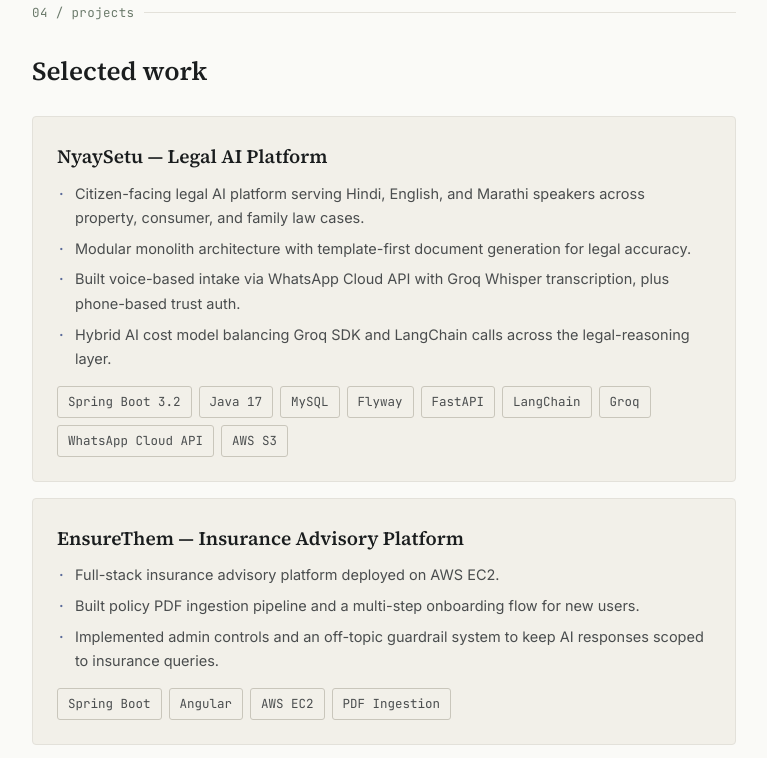
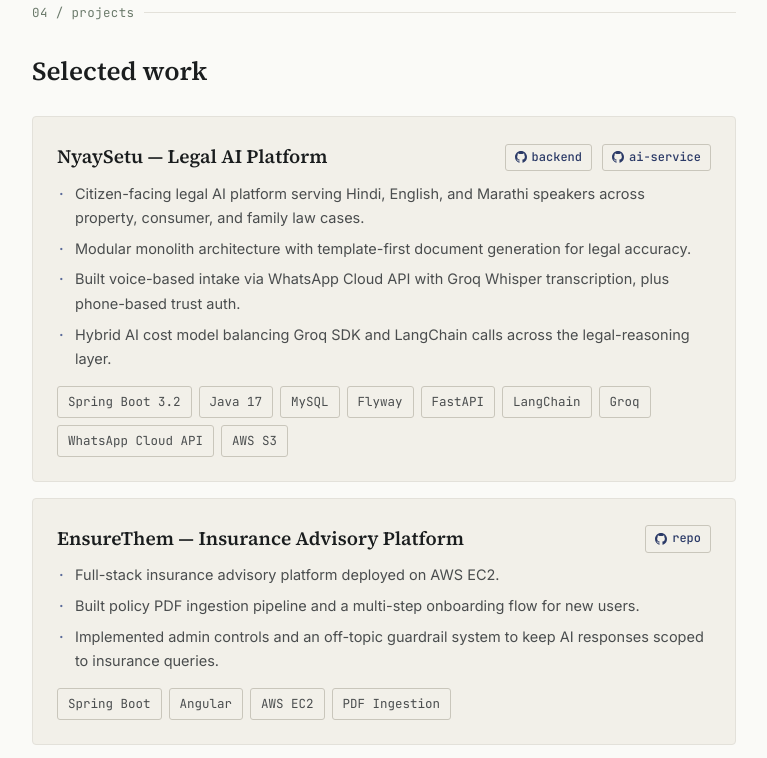
Before and after one commit to sahil1148/sahilkadbe, a plain HTML site: page index.html in a window 1280 px wide. Shown: the part 2576-3334 px from the top of the page, without its empty margins (256-1023 px from the left). Drawn offline with Linux system fonts and the light colour scheme.

Commit message:
added github links

```diff
--- a/index.html
+++ b/index.html
@@ -314,6 +314,39 @@
     font-size:19px;
     margin-bottom:10px;
     color:var(--ink);
+    display:flex;
+    align-items:baseline;
+    justify-content:space-between;
+    gap:12px;
+    flex-wrap:wrap;
+  }
+  .repo-links{
+    display:flex;
+    gap:10px;
+    flex-wrap:wrap;
+  }
+  .repo-link{
+    font-family:var(--mono);
+    font-size:12px;
+    font-weight:500;
+    color:var(--indigo);
+    border:1px solid var(--border-strong);
+    border-radius:3px;
+    padding:3px 9px;
+    display:inline-flex;
+    align-items:center;
+    gap:5px;
+    white-space:nowrap;
+    transition:background 0.15s ease, border-color 0.15s ease;
+  }
+  .repo-link:hover{
+    background:var(--paper);
+    border-color:var(--indigo);
+  }
+  .repo-link svg{
+    width:12px;
+    height:12px;
+    flex-shrink:0;
   }
   .project-card ul{
     list-style:none;
@@ -575,7 +608,19 @@
     <h2 class="section-title">Selected work</h2>
 
     <div class="project-card" style="margin-top:24px;">
-      <h3>NyaySetu — Legal AI Platform</h3>
+      <h3>
+        <span>NyaySetu — Legal AI Platform</span>
+        <span class="repo-links">
+          <a class="repo-link" href="https://github.com/sahil1148/nyaySetu" target="_blank" rel="noopener">
+            <svg viewBox="0 0 16 16" fill="currentColor"><path d="M8 0C3.58 0 0 3.58 0 8c0 3.54 2.29 6.53 5.47 7.59.4.07.55-.17.55-.38 0-.19-.01-.82-.01-1.49-2.01.37-2.53-.49-2.69-.94-.09-.23-.48-.94-.82-1.13-.28-.15-.68-.52-.01-.53.63-.01 1.08.58 1.23.82.72 1.21 1.87.87 2.33.66.07-.52.28-.87.51-1.07-1.78-.2-3.64-.89-3.64-3.95 0-.87.31-1.59.82-2.15-.08-.2-.36-1.02.08-2.12 0 0 .67-.21 2.2.82.64-.18 1.32-.27 2-.27.68 0 1.36.09 2 .27 1.53-1.04 2.2-.82 2.2-.82.44 1.1.16 1.92.08 2.12.51.56.82 1.27.82 2.15 0 3.07-1.87 3.75-3.65 3.95.29.25.54.73.54 1.48 0 1.07-.01 1.93-.01 2.2 0 .21.15.46.55.38A8.01 8.01 0 0 0 16 8c0-4.42-3.58-8-8-8z"/></svg>
+            backend
+          </a>
+          <a class="repo-link" href="https://github.com/sahil1148/nyaySet_ai_service" target="_blank" rel="noopener">
+            <svg viewBox="0 0 16 16" fill="currentColor"><path d="M8 0C3.58 0 0 3.58 0 8c0 3.54 2.29 6.53 5.47 7.59.4.07.55-.17.55-.38 0-.19-.01-.82-.01-1.49-2.01.37-2.53-.49-2.69-.94-.09-.23-.48-.94-.82-1.13-.28-.15-.68-.52-.01-.53.63-.01 1.08.58 1.23.82.72 1.21 1.87.87 2.33.66.07-.52.28-.87.51-1.07-1.78-.2-3.64-.89-3.64-3.95 0-.87.31-1.59.82-2.15-.08-.2-.36-1.02.08-2.12 0 0 .67-.21 2.2.82.64-.18 1.32-.27 2-.27.68 0 1.36.09 2 .27 1.53-1.04 2.2-.82 2.2-.82.44 1.1.16 1.92.08 2.12.51.56.82 1.27.82 2.15 0 3.07-1.87 3.75-3.65 3.95.29.25.54.73.54 1.48 0 1.07-.01 1.93-.01 2.2 0 .21.15.46.55.38A8.01 8.01 0 0 0 16 8c0-4.42-3.58-8-8-8z"/></svg>
+            ai-service
+          </a>
+        </span>
+      </h3>
       <ul>
         <li>Citizen-facing legal AI platform serving Hindi, English, and Marathi speakers across property, consumer, and family law cases.</li>
         <li>Modular monolith architecture with template-first document generation for legal accuracy.</li>
@@ -596,7 +641,15 @@
     </div>
 
     <div class="project-card">
-      <h3>EnsureThem — Insurance Advisory Platform</h3>
+      <h3>
+        <span>EnsureThem — Insurance Advisory Platform</span>
+        <span class="repo-links">
+          <a class="repo-link" href="https://github.com/sahil1148/Insurance-agent" target="_blank" rel="noopener">
+            <svg viewBox="0 0 16 16" fill="currentColor"><path d="M8 0C3.58 0 0 3.58 0 8c0 3.54 2.29 6.53 5.47 7.59.4.07.55-.17.55-.38 0-.19-.01-.82-.01-1.49-2.01.37-2.53-.49-2.69-.94-.09-.23-.48-.94-.82-1.13-.28-.15-.68-.52-.01-.53.63-.01 1.08.58 1.23.82.72 1.21 1.87.87 2.33.66.07-.52.28-.87.51-1.07-1.78-.2-3.64-.89-3.64-3.95 0-.87.31-1.59.82-2.15-.08-.2-.36-1.02.08-2.12 0 0 .67-.21 2.2.82.64-.18 1.32-.27 2-.27.68 0 1.36.09 2 .27 1.53-1.04 2.2-.82 2.2-.82.44 1.1.16 1.92.08 2.12.51.56.82 1.27.82 2.15 0 3.07-1.87 3.75-3.65 3.95.29.25.54.73.54 1.48 0 1.07-.01 1.93-.01 2.2 0 .21.15.46.55.38A8.01 8.01 0 0 0 16 8c0-4.42-3.58-8-8-8z"/></svg>
+            repo
+          </a>
+        </span>
+      </h3>
       <ul>
         <li>Full-stack insurance advisory platform deployed on AWS EC2.</li>
         <li>Built policy PDF ingestion pipeline and a multi-step onboarding flow for new users.</li>
@@ -627,7 +680,15 @@
     </div>
 
     <div class="project-card">
-      <h3>RAG-based Document AI System</h3>
+      <h3>
+        <span>RAG-based Document AI System</span>
+        <span class="repo-links">
+          <a class="repo-link" href="https://github.com/sahil1148/Rag" target="_blank" rel="noopener">
+            <svg viewBox="0 0 16 16" fill="currentColor"><path d="M8 0C3.58 0 0 3.58 0 8c0 3.54 2.29 6.53 5.47 7.59.4.07.55-.17.55-.38 0-.19-.01-.82-.01-1.49-2.01.37-2.53-.49-2.69-.94-.09-.23-.48-.94-.82-1.13-.28-.15-.68-.52-.01-.53.63-.01 1.08.58 1.23.82.72 1.21 1.87.87 2.33.66.07-.52.28-.87.51-1.07-1.78-.2-3.64-.89-3.64-3.95 0-.87.31-1.59.82-2.15-.08-.2-.36-1.02.08-2.12 0 0 .67-.21 2.2.82.64-.18 1.32-.27 2-.27.68 0 1.36.09 2 .27 1.53-1.04 2.2-.82 2.2-.82.44 1.1.16 1.92.08 2.12.51.56.82 1.27.82 2.15 0 3.07-1.87 3.75-3.65 3.95.29.25.54.73.54 1.48 0 1.07-.01 1.93-.01 2.2 0 .21.15.46.55.38A8.01 8.01 0 0 0 16 8c0-4.42-3.58-8-8-8z"/></svg>
+            repo
+          </a>
+        </span>
+      </h3>
       <ul>
         <li>Built a Retrieval-Augmented Generation (RAG) system using vector embeddings and semantic search.</li>
         <li>Processed PDF documents and enabled contextual AI-based responses.</li>
@@ -686,6 +747,10 @@
       <span class="clabel">linkedin</span>
       linkedin.com/in/sahil-kadbe
     </a>
+    <a href="https://github.com/sahil1148" target="_blank" rel="noopener">
+      <span class="clabel">github</span>
+      github.com/sahil1148
+    </a>
   </div>
 </section>
 
```
